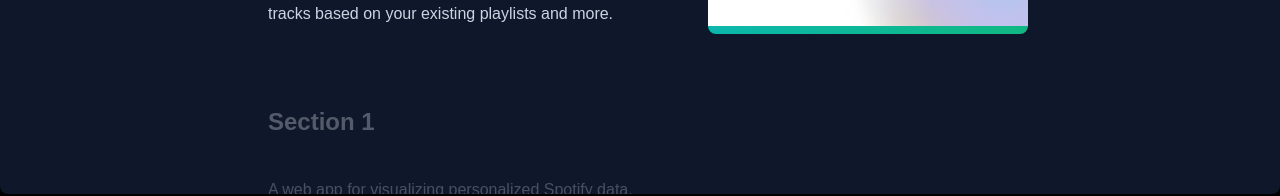
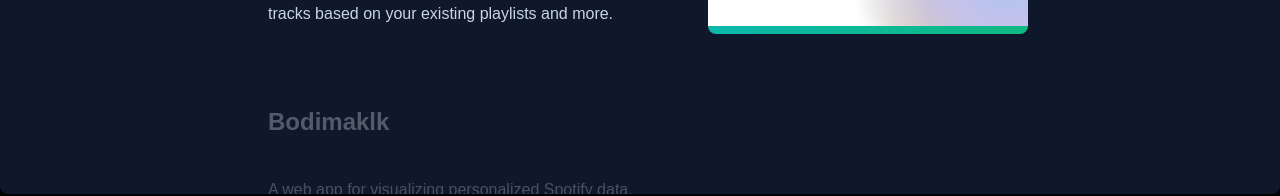
Before and after one commit to HashanTG/tharanga-portfolio, a React (Vite) app: page / in a window 1280 px wide. Shown: the part 3598-3794 px from the top of the page. Built offline with nearby package versions, Linux system fonts and the light colour scheme.

Commit message:
i add titles for the projects

```diff
--- a/src/components/project.tsx
+++ b/src/components/project.tsx
@@ -13,7 +13,7 @@ const content = [
   },
 
   {
-    title: "Section 1",
+    title: "Bodimaklk ",
     description:
       "A web app for visualizing personalized Spotify data. View your top artists, top tracks, recently played tracks, and detailed audioinformation about each track. Create and save new playlists ofrecommended tracks based on your existing playlists and more.",
     content: (
```
